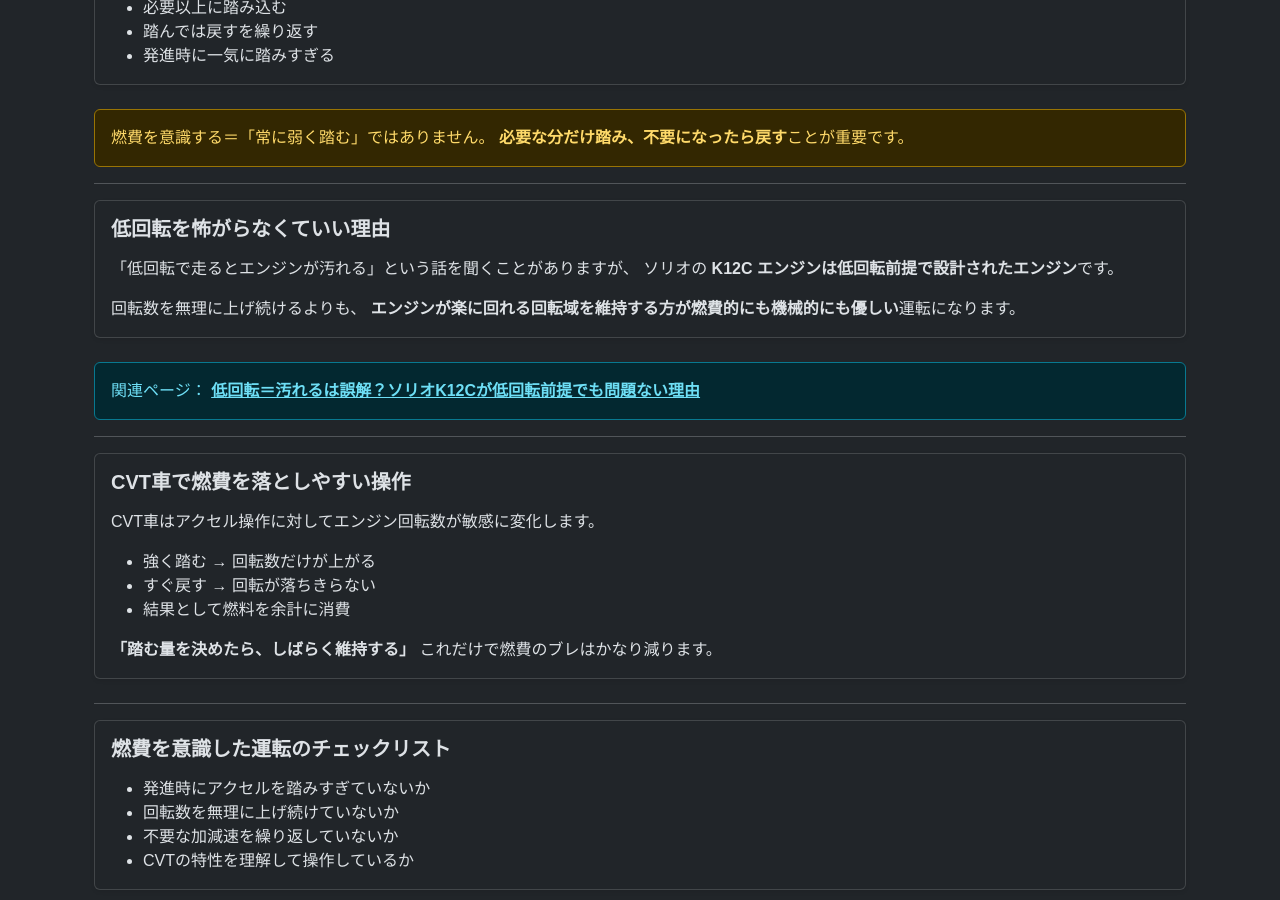
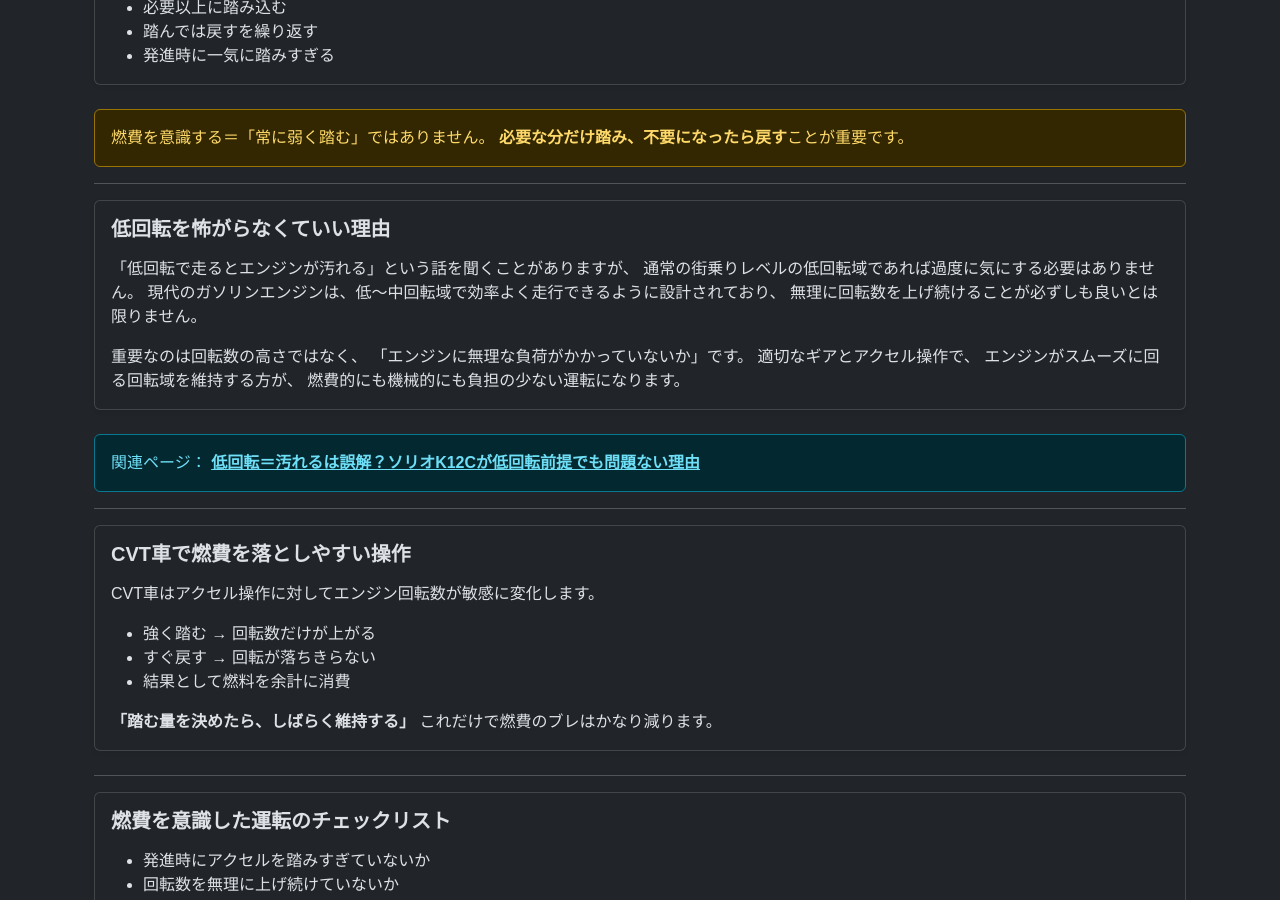
Before and after one commit to funyapar-org/fuel-lab, a Jekyll site: the page built from _knowledge/fuel-efficient-driving-basics.md, in a window 1280 px wide and 900 px high, scrolled down 576 px. Built offline with Jekyll 4.4.1, drawn with Linux system fonts in a browser that asks for light colours.

Commit message:
fuel-efficient-driving-basics.md を更新

```diff
--- a/_knowledge/fuel-efficient-driving-basics.md
+++ b/_knowledge/fuel-efficient-driving-basics.md
@@ -62,12 +62,17 @@ tags:
 
     <p>
       「低回転で走るとエンジンが汚れる」という話を聞くことがありますが、
-      ソリオの <strong>K12C エンジンは低回転前提で設計されたエンジン</strong>です。
+      通常の街乗りレベルの低回転域であれば過度に気にする必要はありません。
+      現代のガソリンエンジンは、低〜中回転域で効率よく走行できるように設計されており、
+      無理に回転数を上げ続けることが必ずしも良いとは限りません。
     </p>
 
     <p class="mb-0">
-      回転数を無理に上げ続けるよりも、
-      <strong>エンジンが楽に回れる回転域を維持する方が燃費的にも機械的にも優しい</strong>運転になります。
+      重要なのは回転数の高さではなく、
+      「エンジンに無理な負荷がかかっていないか」です。
+      適切なギアとアクセル操作で、
+      エンジンがスムーズに回る回転域を維持する方が、
+      燃費的にも機械的にも負担の少ない運転になります。
     </p>
   </div>
 </div>
```
